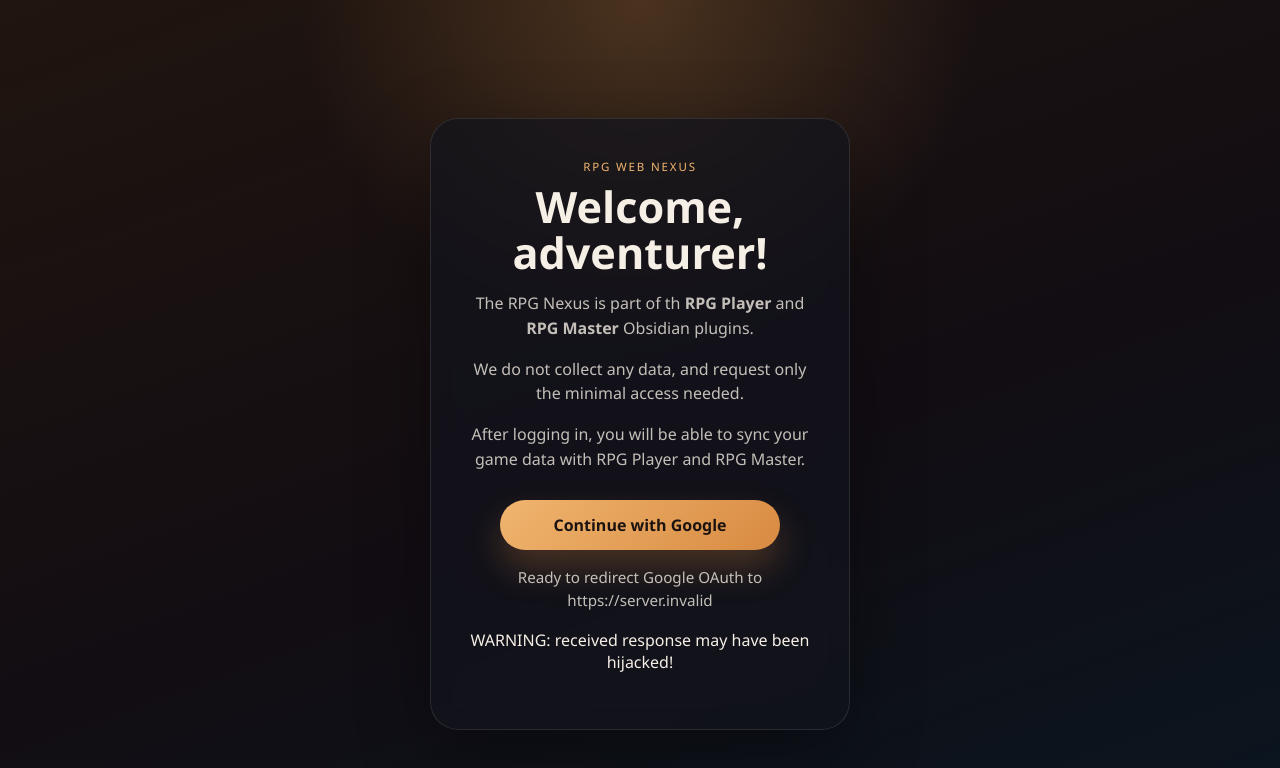
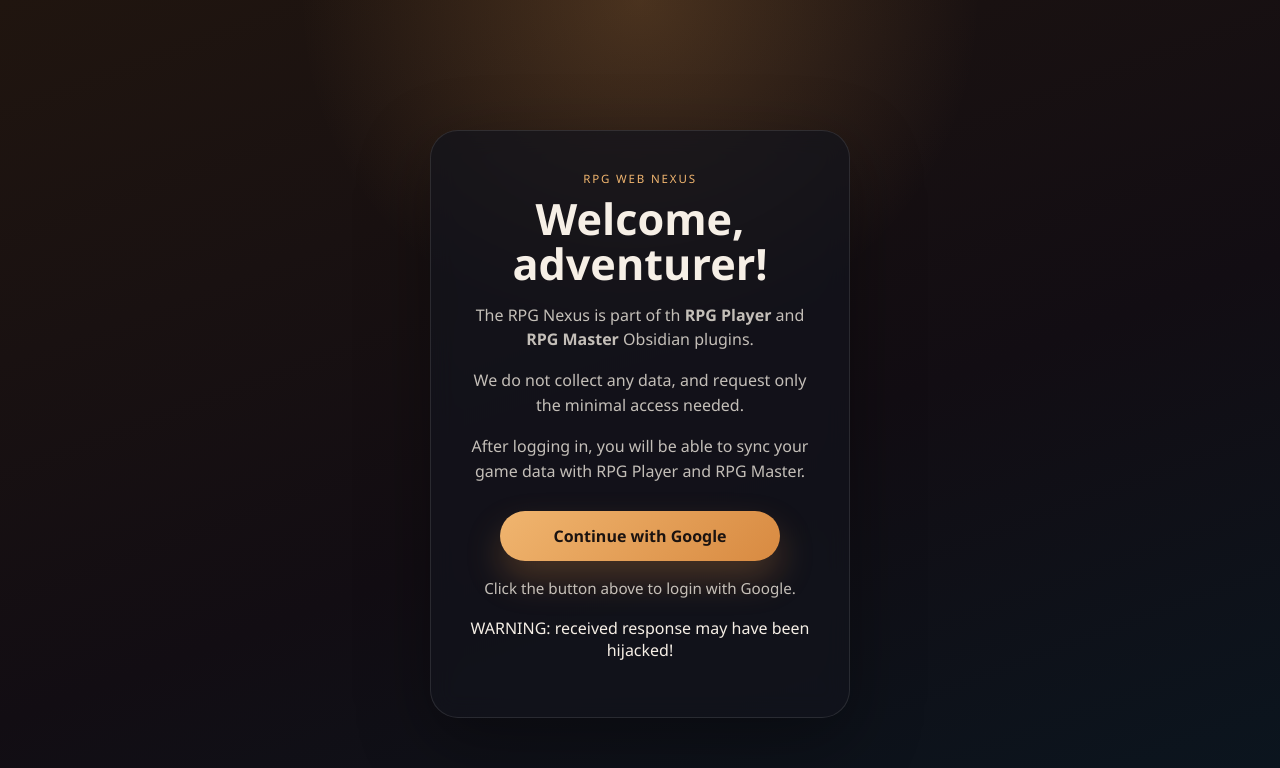
Before and after one commit to 0biWanKenobi/RpgWebNexus, a Svelte app: page / in a window 1280 px wide. Shown: the top 768 px of the page. Built offline with nearby package versions, Linux system fonts and the light colour scheme; no server answers.

Commit message:
chore: improve text contents
- remove text hinting at a POC, replace w/ finished product language

```diff
--- a/src/components/AuthStatus.svelte
+++ b/src/components/AuthStatus.svelte
@@ -26,8 +26,8 @@
         }
 
         return isGoogleAuthConfigured()
-            ? `Ready to redirect Google OAuth to ${googleConfig.redirectUri}`
-            : "Set VITE_GOOGLE_CLIENT_ID and VITE_GOOGLE_REDIRECT_URI to enable the Google auth code flow.";
+            ? `Click the button above to login with Google.`
+            : "Something is wrong, contact the developer.";
     });
 </script>
 
```
